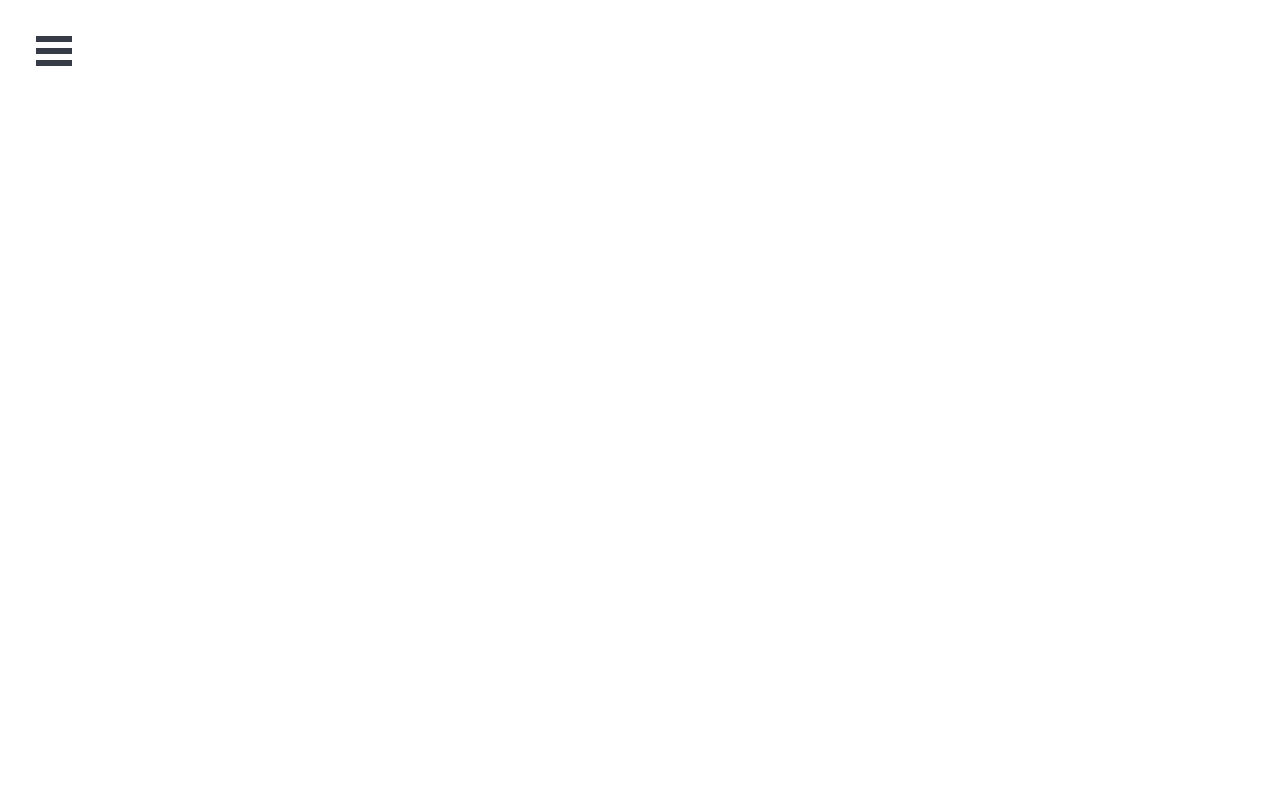
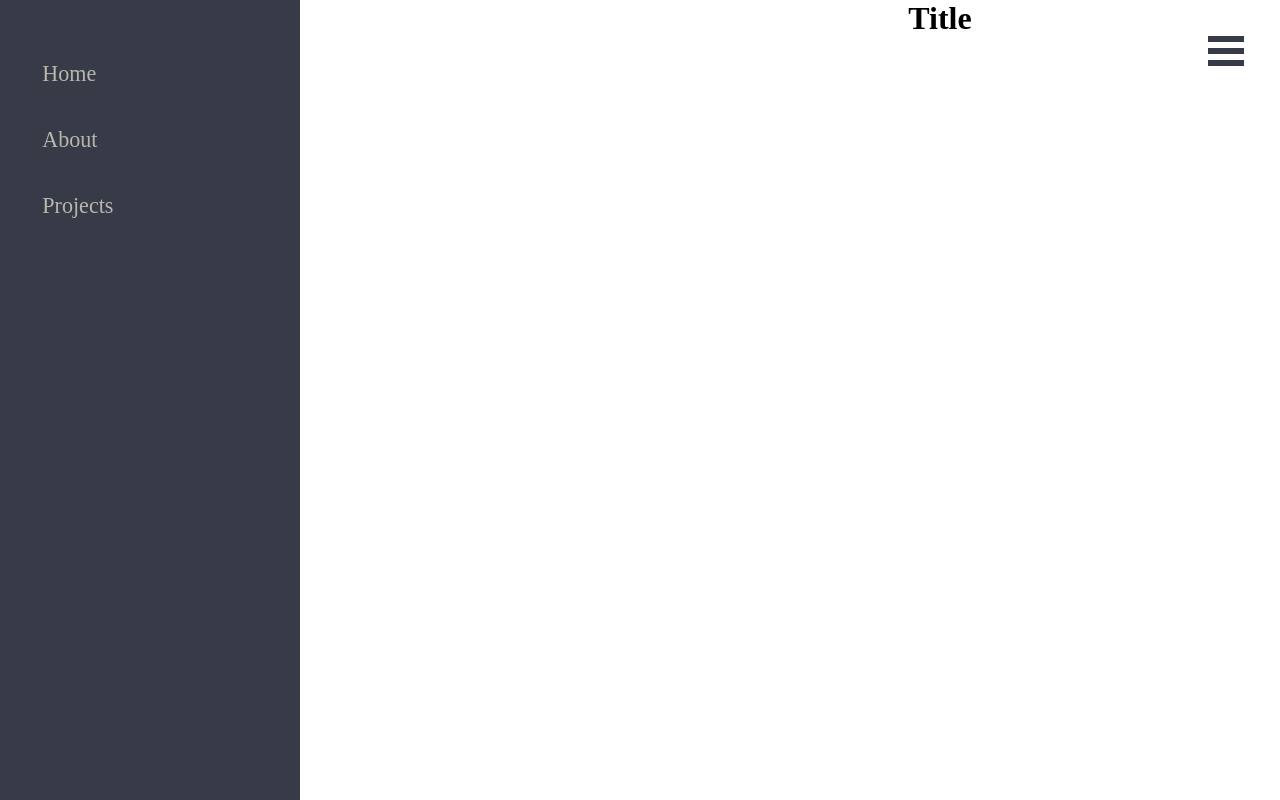
Before and after one commit to bl458/Blog, a React (Create React App) app: page / in a window 1280 px wide. Built offline with nearby package versions, Linux system fonts and the light colour scheme.

Commit message:
fix: Fix menu to push

```diff
--- a/src/components/Blog/Blog.js
+++ b/src/components/Blog/Blog.js
@@ -1,22 +1,32 @@
 import React from "react";
-import { bubble as Menu } from "react-burger-menu";
+import { push as Menu } from "react-burger-menu";
 
 import "../styles.css";
 
 const Blog = () => {
   return (
     <div className="container">
-      <Menu>
-        <a id="home" className="menu-item" href="/">
+      <Menu
+        noOverlay
+        isOpen
+        pageWrapId={"page-wrap"}
+        outerContainerId={"container"}
+      >
+        <a id="home" href="/">
           Home
         </a>
-        <a id="about" className="menu-item" href="/about">
+        <a id="about" href="/about">
           About
         </a>
-        <a id="contact" className="menu-item" href="/contact">
+        <a id="contact" href="/contact">
           Projects
         </a>
       </Menu>
+
+      <div id="page-wrap" className="main">
+        <div className="header"></div>
+        <h1 className="title">Title</h1>
+      </div>
     </div>
   );
 };
--- a/src/components/styles.css
+++ b/src/components/styles.css
@@ -1,14 +1,25 @@
 .container {
   height: 100vh;
   width: 100vw;
+  padding: 0;
+  margin: 0;
 }
 
+.main {
+  text-align: center;
+}
+
+.title {
+  margin-top: 0;
+}
+
+/* Sidebar */
 /* Position and sizing of burger button */
 .bm-burger-button {
   position: fixed;
   width: 36px;
   height: 30px;
-  left: 36px;
+  right: 36px;
   top: 36px;
 }
 
@@ -26,11 +37,6 @@
 .bm-cross-button {
   height: 24px;
   width: 24px;
-}
-
-/* Color/shape of close button cross */
-.bm-cross {
-  background: #bdc3c7;
 }
 
 /* Sidebar wrapper styles*/
@@ -53,25 +59,15 @@
 
 /* Wrapper for item list */
 .bm-item-list {
-  color: #b8b7ad;
   padding: 0.8em;
 }
 
 /* Individual item */
 .bm-item {
-  display: inline-block;
-}
-
-/* Styling of overlay */
-.bm-overlay {
-  background: rgba(0, 0, 0, 0.3);
-}
-
-.menu-item {
+  display: block;
+  margin-bottom: 5vh;
   color: #b8b7ad;
   font-size: larger;
-  display: block;
-  margin-bottom: 5vh;
   text-decoration: none;
   outline: none;
 }
--- a/src/index.css
+++ b/src/index.css
@@ -1,7 +1,6 @@
 html,
-body,
-#app,
-#app > div {
-  height: 100%;
+body {
   margin: 0;
+  padding: 0;
+  height: 100vh;
 }
```
